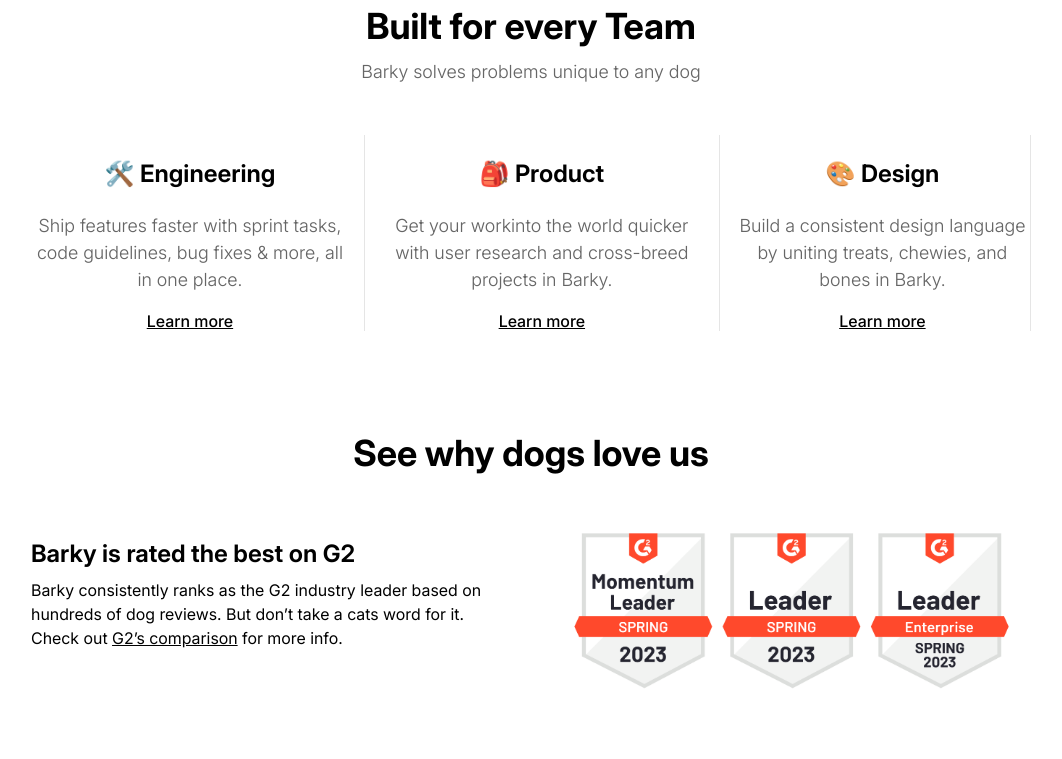
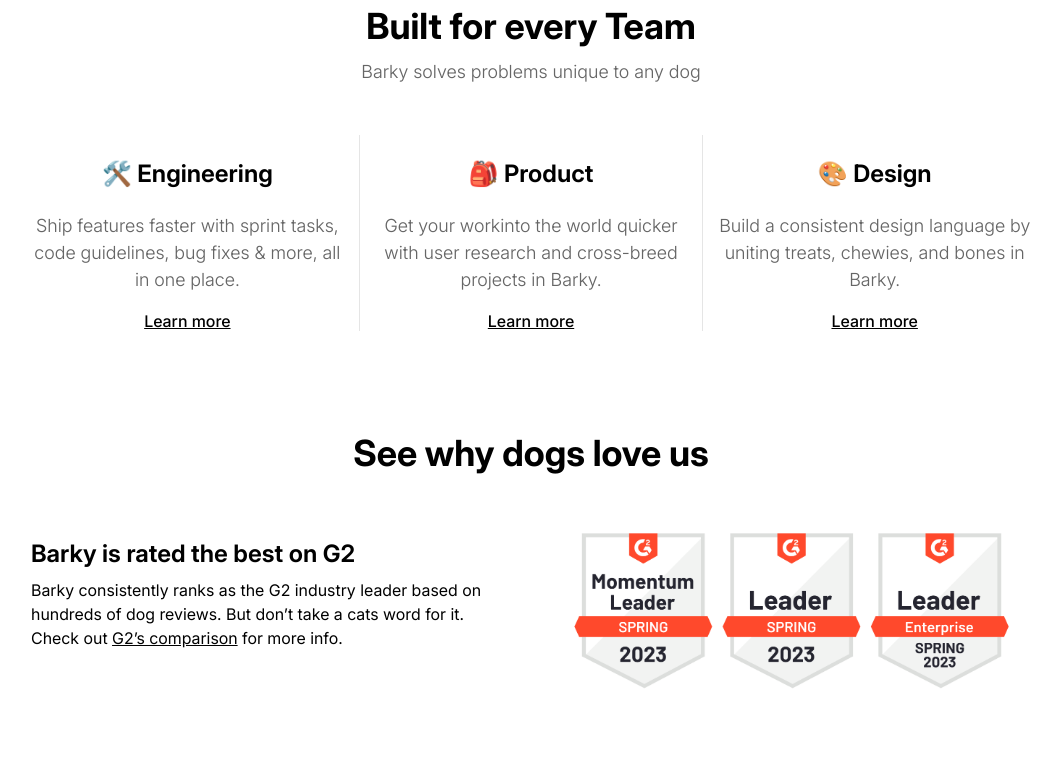
Before and after one commit to RobinRees/Barkey-Projekt1, a plain HTML site: page index.html in a window 1280 px wide. Shown: the part 4960-5719 px from the top of the page, without its empty margins (109-1171 px from the left). Drawn offline with Linux system fonts and the light colour scheme.

Commit message:
Revert "Revers"
This reverts commit 82be6b4a8dd3fd0f53d31bf5939fd41a647dd5e8.

```diff
--- a/index.html
+++ b/index.html
@@ -264,7 +264,7 @@
           </p>
         </div>
         <div class="rating-Flexbox">
-          <div class="rating-Grid-Box" id="left-Rating-Box">
+          <div class="rating-Flexgrow-Box" id="left-Rating-Box">
             <h3>🛠️ Engineering</h3>
             <p class="lightgray-small-Paragraph">
               Ship features faster with sprint tasks, code guidelines, bug fixes
@@ -272,7 +272,7 @@
             </p>
             <a class="rating-Link">Learn more</a>
           </div>
-          <div class="rating-Grid-Box" id="middle-Rating-Box">
+          <div class="rating-Flexgrow-Box" id="middle-Rating-Box">
             <h3>🎒 Product</h3>
             <p class="lightgray-small-Paragraph">
               Get your workinto the world quicker with user research and
@@ -280,7 +280,7 @@
             </p>
             <a class="rating-Link">Learn more</a>
           </div>
-          <div class="rating-Grid-Box" id="right-Rating-Box">
+          <div class="rating-Flexgrow-Box" id="right-Rating-Box">
             <h3>🎨 Design</h3>
             <p class="lightgray-small-Paragraph">
               Build a consistent design language by uniting treats, chewies, and
--- a/styles.css
+++ b/styles.css
@@ -447,7 +447,7 @@ footer h3 {
     width: 100%;
 }
 
-.rating-Grid-Box {
+.rating-Flexgrow-Box {
     border-right: 1px solid #e5e5e5;
 }
 
```
